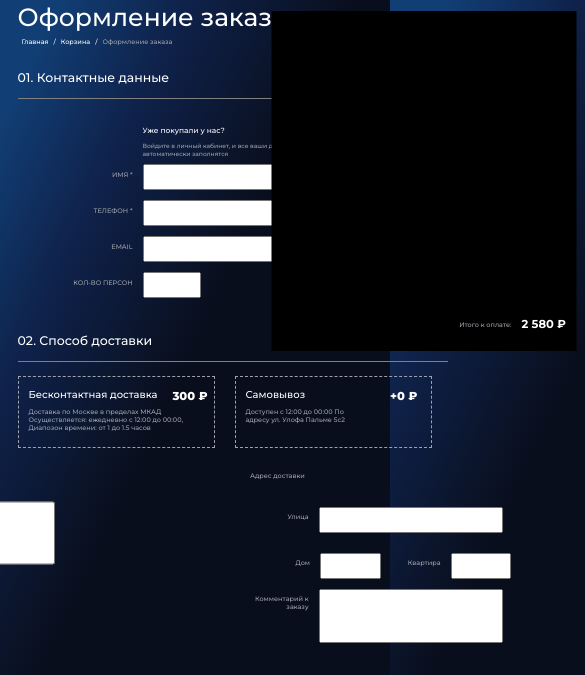
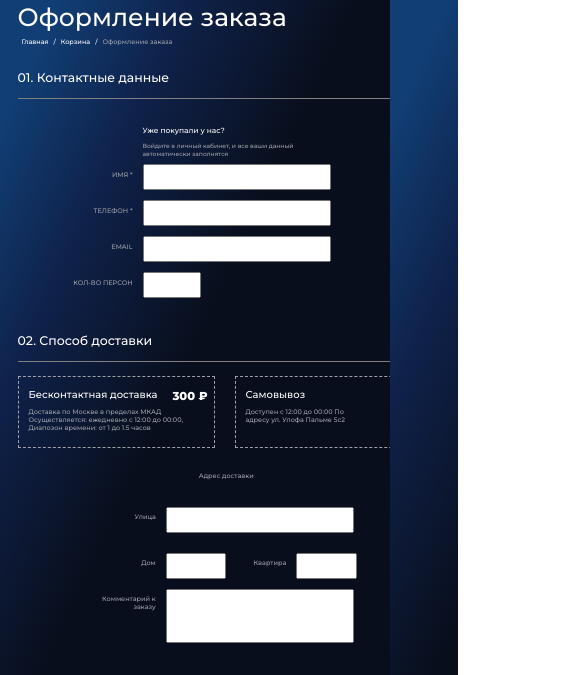
Before and after one commit to martinGM-droid/site-midas, a plain HTML site: page checkout.html in a window 390 px wide. Shown: the part 57-732 px from the top of the page, 585 px wide, since content can reach past the window. Drawn offline with Linux system fonts and the light colour scheme.

Commit message:
adaptation all pages 1024

```diff
--- a/checkout.html
+++ b/checkout.html
@@ -103,8 +103,8 @@
                   </div>
                   <div class="header-navbar-dropdown">
                         <div class="dropdown-menu">
-                              <input type="checkbox" id="show-cart" class="show-cart">
-                              <label class="burger" for="show-cart">
+                              <input type="checkbox" id="burger-checkbox" class="burger-checkbox">
+                              <label class="burger" for="burger-checkbox">
                                     <span aria-label="text" class="burger-text"></span>
                               </label>
                               <div class="menu">
@@ -238,7 +238,32 @@
                               </div>
                               <div class="cart-history-container">
                                     <input type="checkbox" id="show-cart" class="show-cart">
-                                    <label class="show" for="show-cart"></label>
+                                    <label class="show" for="show-cart">
+                                          <img src="img/svg/basket.svg" alt="" class="show-img">
+                                          <p class="show-text">Ваш заказ скрыт здесь :)</p>
+                                          <div class="show-info">
+                                                <div class="visible svg-img">
+                                                      <svg width="15" height="17" viewBox="0 0 15 17" fill="none"
+                                                            xmlns="http://www.w3.org/2000/svg">
+                                                            <path fill-rule="evenodd" clip-rule="evenodd"
+                                                                  d="M4.19536 8.5L10 2.25696L7.90154 0L0 8.49832L0.00156592 8.5L0 8.50168L7.90154 17L10 14.743L4.19536 8.5ZM11.5172 8.5L15 5.19486L13.7409 4L9 8.49911L9.00094 8.5L9 8.50089L13.7409 13L15 11.8051L11.5172 8.5Z"
+                                                                  fill="white" />
+                                                      </svg>
+                                                </div>
+                                                <div class="no-visible svg-img">
+                                                      <svg width="15" height="17" viewBox="0 0 15 17" fill="none"
+                                                            xmlns="http://www.w3.org/2000/svg">
+                                                            <path fill-rule="evenodd" clip-rule="evenodd"
+                                                                  d="M10.8046 8.5L5 14.743L7.09846 17L15 8.50168L14.9984 8.5L15 8.49832L7.09847 -6.90774e-07L5 2.25695L10.8046 8.5ZM3.48278 8.5L1.40782e-06 11.8051L1.25908 13L6 8.50089L5.99906 8.5L6 8.49911L1.25908 4L1.03204e-06 5.19486L3.48278 8.5Z"
+                                                                  fill="white" />
+                                                      </svg>
+                                                </div>
+                                                <p class="visible text-show">Раскрыть
+                                                      Список</p>
+                                                <p class="no-visible text-show">Скрыть
+                                                      Список</p>
+                                          </div>
+                                    </label>
                                     <div class="cart-history">
                                           <div class="cart-history-box-card">
                                           </div>
--- a/css/adaptation.css
+++ b/css/adaptation.css
@@ -2,7 +2,7 @@
 
 html,
 body {
-      /* overflow-x: hidden; */
+      overflow-x: hidden;
       height: 100vh;
       width: 100vw;
 }
@@ -151,14 +151,21 @@ html {
       .cart-history {
             /* position: relative; */
             left: 0;
-            left: -40rem;
-            /* bottom: -40rem; */
-            transform: translateX(10%);
-            transition: .9s;
+            left: -46rem;
+            bottom: 50rem;
+            transform: translateX(100%);
       }
 
+      .show {
+            display: flex;
+            right: 58.5rem;
+            bottom: 12.5rem;
+            transform: translateX(465%);
+      }
 
-
+      .delivery-address{
+            margin-left: 20rem;
+      }
 }
 
 
--- a/css/checkout.css
+++ b/css/checkout.css
@@ -112,20 +112,26 @@ input {
       height: 4rem;
 }
 
-.show-cart{
+.show-cart {
       position: absolute;
-      /* visibility: hidden; */
-      bottom: 31.5rem;
-      right: 66.5rem;
-      z-index: 2;
-      width: 12.5rem;
-      height: 37.5rem;
+      visibility: hidden;
+      /* bottom: 31.5rem; */
+      /* right: 65.5rem; */
+      /* z-index: 2; */
+      /* width: 12.5rem; */
+      /* height: 37.5rem; */
+      /* transform: translateX(530%); */
+      /* transition: transform 0.3s ease; */
 }
 
 
-.show{
+.show {
       z-index: 1;
-      display: block;
+      /* display: flex; */
+      display: none;
+      flex-direction: column;
+      align-items: center;
+      justify-content: space-around;
       width: 13rem;
       height: 37.5rem;
       position: relative;
@@ -134,9 +140,9 @@ input {
       cursor: pointer;
       border: none;
       background-color: var(--text-color-black);
-      transform: translateX(510%);
-       transition: 1s;
-      /* background-color: rgba(0, 0, 255, 0.034); */
+      /* transform: translateX(510%); */
+      transition: 1s;
+      /* background-color: rgba(0, 0, 255, 0.288); */
 }
 
 .show-cart:checked~.show {
@@ -144,14 +150,75 @@ input {
 
 }
 
+.show-cart:checked {
+      transform: translateX(0);
+
+}
+
+.show-img {
+      width: 5rem;
+      height: 4.5rem;
+}
+
+.show-text{
+      width: 9rem;
+      height: 12rem;
+      margin: 0;
+      text-align: center;
+      color: var(--text-color);
+      font-family: "Montserrat", serif;
+      font-size: 2rem;
+      font-optical-sizing: auto;
+      font-weight: 500;
+      font-style: normal;
+}
+
+
+.show-info {
+      display: flex;
+      flex-direction: column;
+      align-items: center;
+      justify-content: center;
+      width: 9rem;
+      height: 3.7rem;
+      /* position: relative; */
+      /* top: 5rem; */
+}
+
+.visible {
+      display: block;
+}
+
+.no-visible {
+      display: none;
+}
+
+.text-show {
+      text-align: center;
+      color: var(--text-color-grey);
+      font-family: "Montserrat", serif;
+      font-size: 1.3rem;
+      font-optical-sizing: auto;
+      font-weight: 500;
+      font-style: normal;
+}
+
+.show-cart:checked+.show .visible {
+      display: none;
+}
+
+.show-cart:checked+.show .no-visible {
+      display: block;
+}
+
 
 .cart-history {
       position: relative;
       left: 6rem;
-      bottom: 55rem;
+      bottom: 20rem;
       width: 61rem;
       height: 68rem;
-      transform: translateX(110%);
+      /* transform: translateX(110%); */
       transition: 1s;
       background-color: var(--text-color-black);
 }
@@ -165,7 +232,7 @@ input {
       grid-auto-rows: 10.6rem;
       gap: 1rem;
       padding-top: 1rem;
-      height:  58rem;
+      height: 58rem;
       overflow-y: auto;
       overflow-x: hidden;
 }
@@ -229,7 +296,7 @@ input {
       font-style: normal;
 }
 
-.final-sum-container{
+.final-sum-container {
       display: flex;
       margin-right: 2rem;
       gap: 2rem;
@@ -237,7 +304,7 @@ input {
       align-items: center;
 }
 
-.final-sum-text{
+.final-sum-text {
       margin-bottom: 1rem;
       color: var(--text-color-grey);
       font-family: "Montserrat", serif;
@@ -247,7 +314,7 @@ input {
       font-style: normal;
 }
 
-.final-sum-price{
+.final-sum-price {
       color: var(--text-color);
       font-family: "Montserrat", serif;
       font-size: 2.3rem;
@@ -395,6 +462,7 @@ input {
 .delivery-address {
       display: flex;
       flex-direction: column;
+      align-items: center;
       gap: 2rem;
       width: 50.5rem;
       height: 25.5rem;
```
